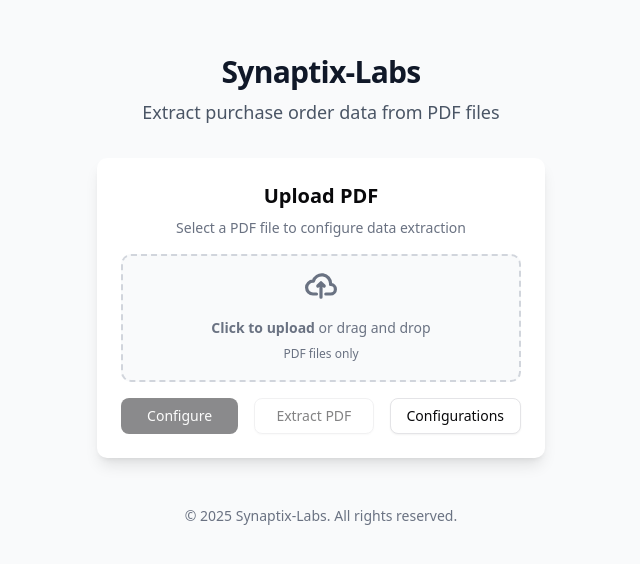
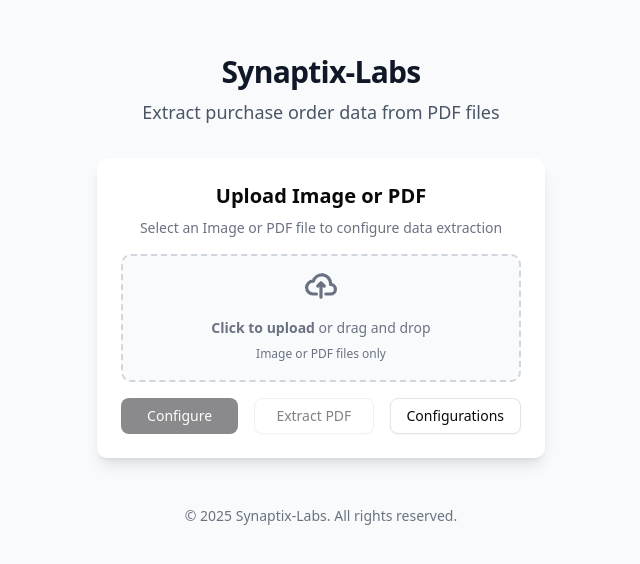
Before and after one commit to tanmoy-OG/synaptix-labs-iq01-purchase-order, a React (Vite) app: page /upload in a window 1280 px wide. Shown: the part 110-674 px from the top of the page, without its empty margins (319-959 px from the left). Built offline with nearby package versions, Linux system fonts and the light colour scheme; no server answers; sample sign-in values are in the browser's storage.

Commit message:
updated fileupload component

```diff
--- a/src/components/FileUpload.tsx
+++ b/src/components/FileUpload.tsx
@@ -51,9 +51,9 @@
     <div className="w-full max-w-md mx-auto p-6 bg-white rounded-lg shadow-lg">
       <div className="space-y-4">
         <div className="space-y-2">
-          <h2 className="text-xl font-semibold text-center">Upload PDF</h2>
+          <h2 className="text-xl font-semibold text-center">Upload Image or PDF</h2>
           <p className="text-sm text-gray-500 text-center">
-            Select a PDF file to configure data extraction
+            Select an Image or PDF file to configure data extraction
           </p>
         </div>
 
@@ -79,7 +79,7 @@
                 <p className="mb-2 text-sm text-gray-500">
                   <span className="font-semibold">Click to upload</span> or drag and drop
                 </p>
-                <p className="text-xs text-gray-500">PDF files only</p>
+                <p className="text-xs text-gray-500">Image or PDF files only</p>
               </div>
               <input type="file" className="hidden" accept=".pdf" onChange={handleFileChange} />
             </label>
```
